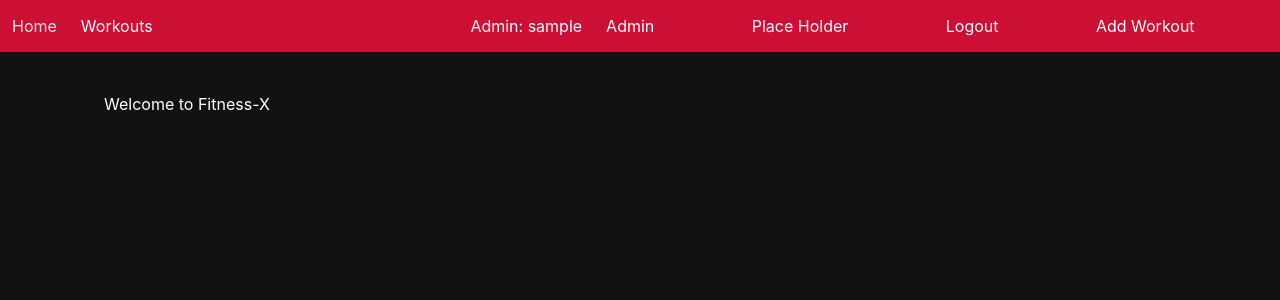
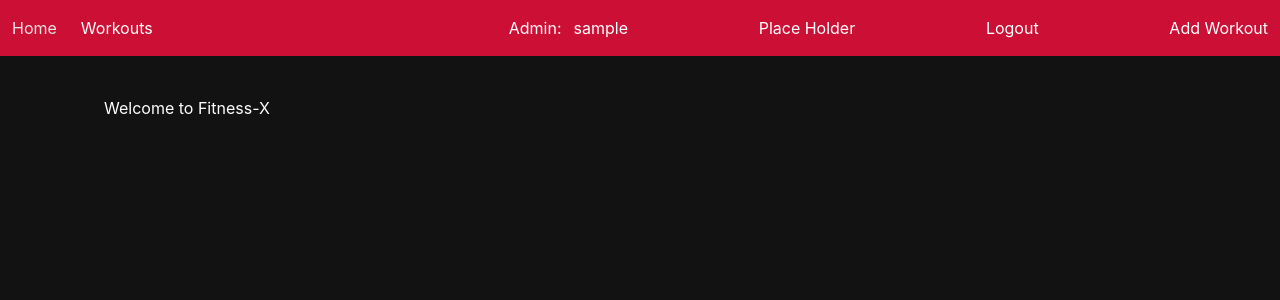
Before and after one commit to rpeterson87/fitness-x, a Django app: page / in a window 1280 px wide. Shown: the top 300 px of the page. Run offline with Django 4.2, Linux system fonts and the light colour scheme; the visitor is signed in with stand-in values (Sample User, id 1).

Commit message:
Add user auth to workout/exercise data and base url

```diff
--- a/main_app/static/styles/main.css
+++ b/main_app/static/styles/main.css
@@ -21,8 +21,7 @@ body {
 
   .gallery {
     display: grid;
-    grid-template-columns: repeat(auto-fit, minmax(380px, 1fr));
-    grid-template-rows: repeat(auto-fit, minmax(380px, 1fr));
+    grid-template-columns: repeat(auto-fit, minmax(280px, 1fr));
     justify-content: center;
     gap: 50px;
   }
--- a/main_app/templates/base.html
+++ b/main_app/templates/base.html
@@ -25,31 +25,30 @@
                 <a class="navbar-item has-background-danger-dark has-text-white" href="/workouts">Workouts</a>
             </div>
             {% if user.is_superuser %}
-            <div class="navbar-menu navbar-start">
-                    <span class="navbar-item has-background-danger-dark has-text-white">Admin: {{user.username}}</span>
-                <div class="navbar-menu navbar-start">
-                    <a class="navbar-item has-background-danger-dark has-text-white" href="/admin">Admin</a>
-                </div>
-                <div class="navbar-menu navbar-start">
+            <div class="navbar-menu navbar-end">
+                    <span class="navbar-item has-background-danger-dark has-text-white">
+                        <a class="navbar-item has-background-danger-dark has-text-white" href="/admin">Admin: </a>{{user.username}}
+                    </span>
+                <div class="navbar-menu navbar-end">
                     <a class="navbar-item has-background-danger-dark has-text-white" href="/">Place Holder</a>
                 </div>
-                <div class="navbar-menu navbar-start">
+                <div class="navbar-menu navbar-end">
                     <a class="navbar-item has-background-danger-dark has-text-white" href="{% url 'logout' %}">Logout</a>
                 </div>
-                <div class="navbar-menu navbar-start">
+                <div class="navbar-menu navbar-end">
                     <a class="navbar-item has-background-danger-dark has-text-white" href="{% url 'workout_create' %}">Add Workout</a>
                 </div>
                 {% elif user.is_authenticated %}
                 <div class="navbar-menu navbar-end">
                     <span class="navbar-item">Welcome: {{user.username}}</span>
                 </div>
-                <div class="navbar-menu navbar-start">
+                <div class="navbar-menu navbar-end">
                     <a class="navbar-item has-background-danger-dark has-text-white" href="{% url 'logout' %}">Logout</a>
                 </div>
-                <div class="navbar-menu navbar-start">
+                <div class="navbar-menu navbar-end">
                     <a class="navbar-item has-background-danger-dark has-text-white" href="/workouts/create">Create New Snake</a>
                 </div>
-                <div class="navbar-menu navbar-start">
+                <div class="navbar-menu navbar-end">
                     <a class="navbar-item has-background-danger-dark has-text-white" href="{% url 'workout_create' %}">Add Workout</a>
                 </div>
             </div>
@@ -71,5 +70,3 @@
     </div>
   </body>
 </html>
-
-{% comment %} {% if wishlist.user.username == user.username %} {% endcomment %}
--- a/main_app/templates/workouts_detail.html
+++ b/main_app/templates/workouts_detail.html
@@ -23,7 +23,7 @@
     </div>
     <div class="detail__songs mb-5">
         <h3 class="title is-3">Exercise Info</h3>
-
+    {% if workouts.user.username == user.username %}
         {% for exercise in workouts.workouts.all %}
             <div class="song">
                 <ul>
@@ -35,7 +35,7 @@
                 </ul>
 
             </div>
-        {% empty %}
+            {% empty %}
             <article class="message">
                 <div class="message-header">
                     <p>No Workout Data Available</p>
@@ -44,6 +44,8 @@
 
         {% endfor %}
     </div>
+    {% endif %}
+
     <form class="mb-5" action="{% url 'exercise_create' workouts.pk %}" method="post">
         {% csrf_token %}
         <div class="field has-addons">
--- a/main_app/templates/workouts_list.html
+++ b/main_app/templates/workouts_list.html
@@ -2,7 +2,7 @@
 {% load embed_video_tags %}
 {% block title %}Workouts{% endblock  %}
 {% block content %}
-<h1 class="title pt-5">Workouts</h1>
+<h1 class="title ">Workouts</h1>
 <h1 class="title pt-5">{{header}}</h1>
 <form class="mb-5" method="get">
   <div class="field has-addons">
--- a/main_app/views.py
+++ b/main_app/views.py
@@ -33,7 +33,7 @@ class WorkoutsList(TemplateView):
             context["header"] = f"Searching for {workout_name}"
         return context
 
-# @method_decorator(login_required, name='dispatch')
+@method_decorator(login_required, name='dispatch')
 class WorkoutCreate(CreateView):
     model = Workouts
     fields = ['workout_name', 'video']
```
